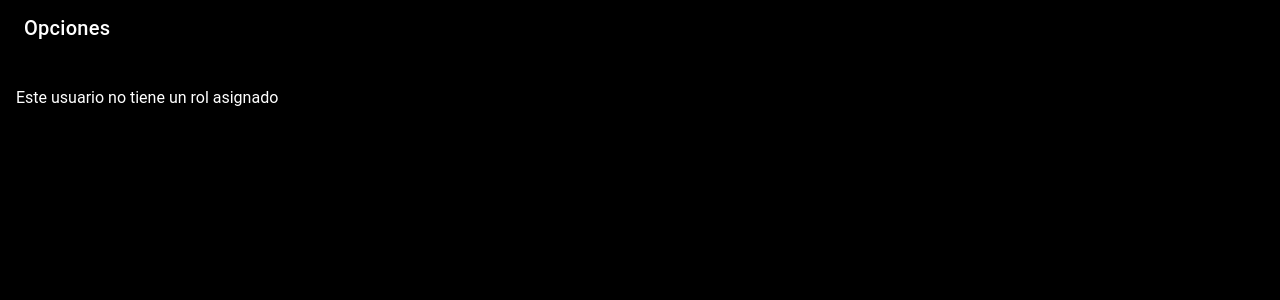
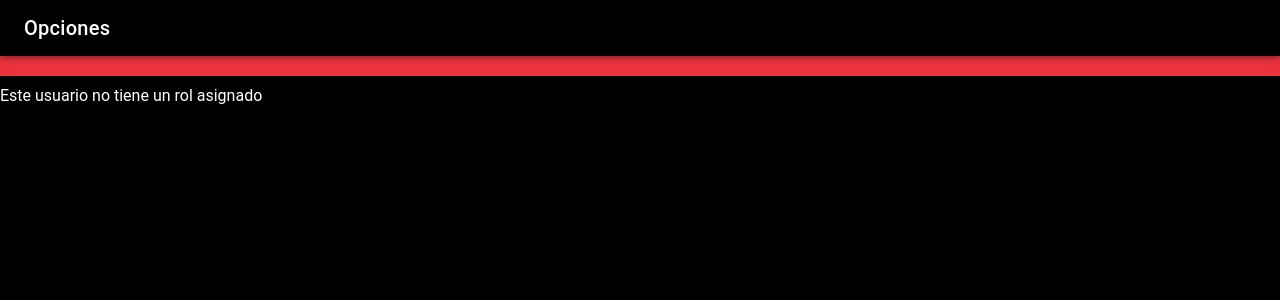
Before and after one commit to diego410711/mbf-movil, a React (Vite) app: page /page in a window 1280 px wide. Shown: the top 300 px of the page. Built offline with nearby package versions, Linux system fonts and the light colour scheme.

Commit message:
cambio en rol de administrador

```diff
--- a/src/components/ExplorerContainer/ExploreContainer.css
+++ b/src/components/ExplorerContainer/ExploreContainer.css
@@ -18,6 +18,13 @@
   display: flex;
   justify-content: center;
   margin-bottom: 16px;
+}
+
+.title-role {
+  margin-top: 0;
+  background-color: var(--ion-color-secondary);
+  padding: 10px;
+  font-weight: bold;
 }
 
 .custom-image {
--- a/src/components/ExplorerContainer/ExploreContainer.tsx
+++ b/src/components/ExplorerContainer/ExploreContainer.tsx
@@ -18,8 +18,8 @@ export default function ExploreContainer(props: { role: string }) {
     history.push(route);
   };
   return (
-    <IonContent className="ion-padding">
-      <h4 className="text-center">{props.role}</h4>
+    <IonContent>
+      <div>  <h4 className="text-center title-role">{props.role}</h4></div>
       {props.role === "Cliente" ? (
         <div className="profile-grid">
           {[
```
